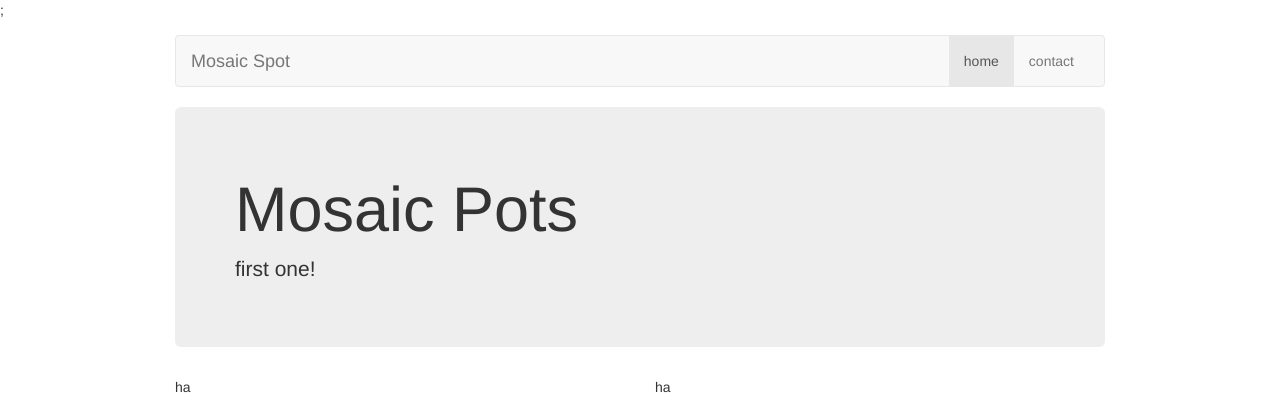
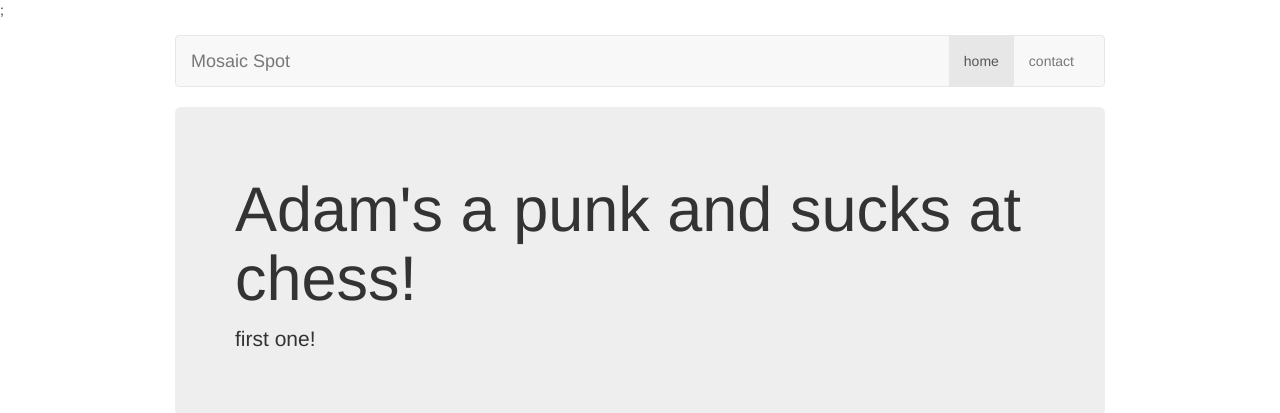
Before and after one commit to Keyslah/Keyslah.github.io, a plain HTML site: page index.html in a window 1280 px wide. Shown: the top 413 px of the page. Drawn offline with nearby package versions, Linux system fonts and the light colour scheme.

Commit message:
Added files via upload

```diff
--- a/index.html
+++ b/index.html
@@ -46,7 +46,7 @@
 		  </nav>
 
 			 <div class="jumbotron">
-		       <h1>Mosaic Pots</h1>
+		       <h1>Adam's a punk and sucks at chess!</h1>
 		       <p class="lead"> first one! </p>
 		  	 </div>
 
```
Also changed, not shown: contact.html (line endings or trailing spaces), styles.css (line endings or trailing spaces).
